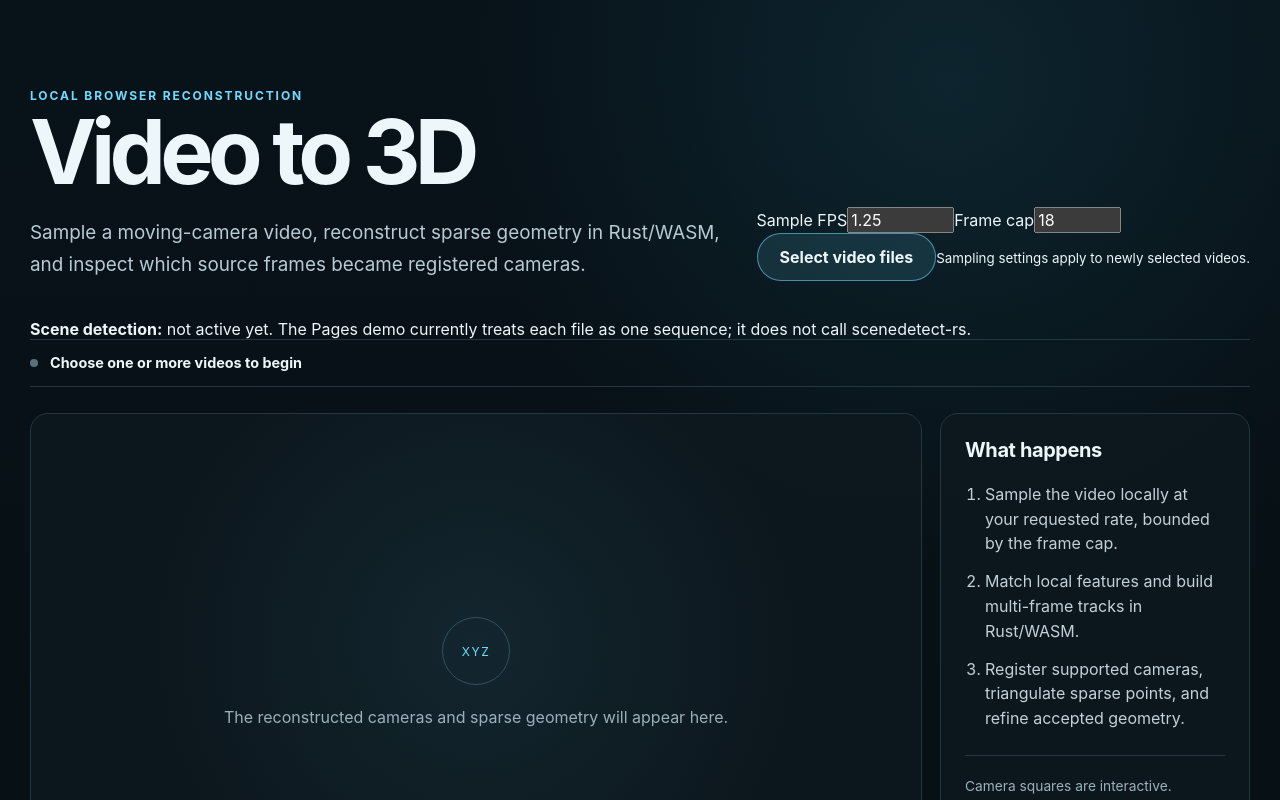
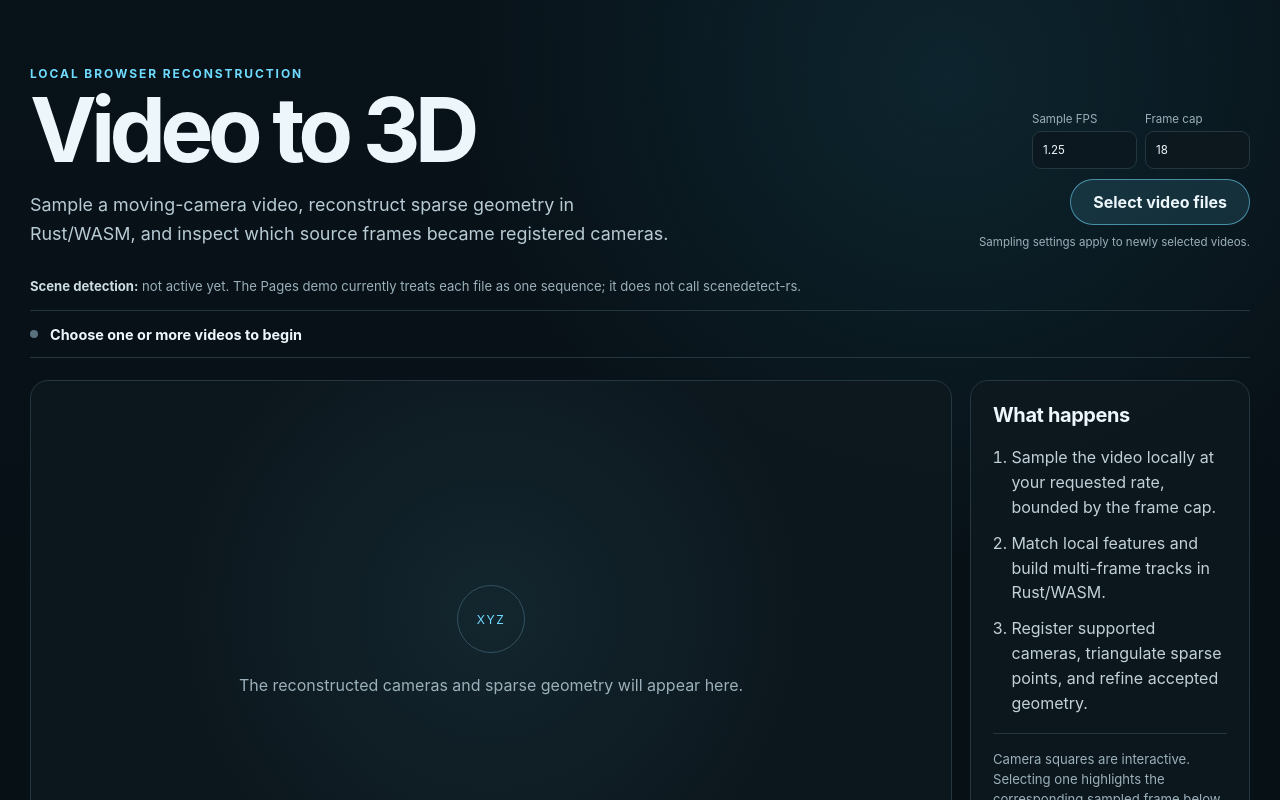
Before and after one commit to moritzbrantner/video-to-3d, a Next.js app in the folder apps/web/: page / in a window 1280 px wide. Shown: the top 800 px of the page. Built offline with nearby package versions, Linux system fonts and the light colour scheme.

Commit message:
style(web): simplify Pages layout and selection states

```diff
--- a/apps/web/app/globals.css
+++ b/apps/web/app/globals.css
@@ -22,15 +22,24 @@ body {
   font-family: Inter, ui-sans-serif, system-ui, -apple-system, BlinkMacSystemFont, "Segoe UI", sans-serif;
 }
 button, input { font: inherit; }
-main { width: min(1220px, calc(100% - 32px)); margin: 0 auto; padding: 64px 0 40px; }
-.hero { display: grid; grid-template-columns: minmax(0, 1fr) auto; gap: 36px; align-items: end; padding: 24px 0 38px; }
+button { color: inherit; }
+main { width: min(1220px, calc(100% - 32px)); margin: 0 auto; padding: 48px 0 40px; }
+.hero { display: grid; grid-template-columns: minmax(0, 1fr) auto; gap: 36px; align-items: end; padding: 18px 0 28px; }
 .eyebrow { margin: 0 0 8px; color: var(--accent); font-size: 0.75rem; font-weight: 750; letter-spacing: 0.16em; text-transform: uppercase; }
 h1 { margin: 0; font-size: clamp(3rem, 7vw, 6.4rem); letter-spacing: -0.065em; line-height: 0.92; }
 h2 { margin: 0; font-size: 1.25rem; letter-spacing: -0.02em; }
-.lede { max-width: 760px; margin: 24px 0 0; color: #b8cbd4; font-size: clamp(1rem, 2vw, 1.18rem); line-height: 1.68; }
-.upload-button { display: inline-flex; min-height: 48px; align-items: center; justify-content: center; border: 1px solid rgba(111, 220, 255, 0.55); border-radius: 999px; padding: 0 22px; background: var(--accent-soft); color: var(--text); cursor: pointer; font-weight: 700; white-space: nowrap; }
+.lede { max-width: 650px; margin: 20px 0 0; color: #b8cbd4; font-size: clamp(1rem, 2vw, 1.12rem); line-height: 1.6; }
+.run-controls { display: grid; justify-items: end; gap: 10px; }
+.run-controls > small { color: var(--muted); font-size: 0.72rem; }
+.sampling-controls { display: flex; gap: 8px; }
+.sampling-controls label { display: grid; gap: 5px; color: var(--muted); font-size: 0.72rem; }
+.sampling-controls input { width: 105px; min-height: 38px; border: 1px solid var(--line); border-radius: 9px; padding: 0 10px; background: rgba(13, 24, 31, 0.9); color: var(--text); }
+.sampling-controls input:focus { outline: 2px solid rgba(111, 220, 255, 0.35); outline-offset: 1px; }
+.upload-button { display: inline-flex; min-height: 46px; align-items: center; justify-content: center; border: 1px solid rgba(111, 220, 255, 0.55); border-radius: 999px; padding: 0 22px; background: var(--accent-soft); color: var(--text); cursor: pointer; font-weight: 700; white-space: nowrap; }
 .upload-button:hover { background: rgba(111, 220, 255, 0.2); }
 .upload-button input { position: absolute; width: 1px; height: 1px; opacity: 0; pointer-events: none; }
+.scene-status { margin-bottom: 14px; color: var(--muted); font-size: 0.82rem; line-height: 1.5; }
+.scene-status strong { color: #cddde4; }
 .status-line { display: flex; min-height: 48px; align-items: center; gap: 12px; border-top: 1px solid var(--line); border-bottom: 1px solid var(--line); color: var(--muted); font-size: 0.9rem; }
 .status-line strong { color: var(--text); }
 .status-dot { width: 8px; height: 8px; border-radius: 50%; background: #58717d; }
@@ -38,46 +47,69 @@ h2 { margin: 0; font-size: 1.25rem; letter-spacing: -0.02em; }
 .status-done { background: #7fe0a3; box-shadow: 0 0 16px rgba(127, 224, 163, 0.45); }
 .status-error { background: #ff8d7d; }
 .video-runs { display: flex; gap: 8px; overflow-x: auto; padding: 12px 0 0; }
-.video-run { min-width: 180px; max-width: 280px; padding: 10px 12px; border: 1px solid var(--line); border-radius: 10px; background: rgba(13, 24, 31, 0.66); color: var(--text); cursor: pointer; text-align: left; }
+.video-run { min-width: 180px; max-width: 280px; padding: 10px 12px; border: 1px solid var(--line); border-radius: 10px; background: rgba(13, 24, 31, 0.66); cursor: pointer; text-align: left; }
 .video-run:hover { border-color: #31515f; background: rgba(18, 34, 43, 0.82); }
 .video-run-active { border-color: rgba(111, 220, 255, 0.65); background: var(--accent-soft); }
 .video-run span { display: block; overflow: hidden; text-overflow: ellipsis; white-space: nowrap; }
 .video-run small { display: block; margin-top: 4px; color: var(--muted); font-size: 0.72rem; }
-.workspace { display: grid; grid-template-columns: minmax(0, 1fr) 310px; gap: 18px; margin-top: 26px; }
+.workspace { display: grid; grid-template-columns: minmax(0, 1fr) 280px; gap: 18px; margin-top: 22px; }
 .viewer-panel, .method-panel, .section-block, .notice { border: 1px solid var(--line); border-radius: 18px; background: rgba(13, 24, 31, 0.9); }
 .viewer-panel { position: relative; min-height: 520px; overflow: hidden; }
 .scene-canvas { display: block; width: 100%; height: 520px; touch-action: none; cursor: grab; background: radial-gradient(circle at 50% 48%, #142733 0%, #091319 68%); }
 .scene-canvas:active { cursor: grabbing; }
-.viewer-caption { position: absolute; left: 16px; bottom: 14px; padding: 8px 11px; border-radius: 8px; background: rgba(4, 10, 13, 0.72); color: var(--muted); font-size: 0.76rem; }
+.viewer-diagnostic { position: absolute; top: 14px; left: 16px; right: 180px; color: var(--muted); font-size: 0.76rem; line-height: 1.4; pointer-events: none; }
+.viewer-caption { position: absolute; left: 16px; bottom: 14px; padding: 8px 11px; border-radius: 8px; background: rgba(4, 10, 13, 0.76); color: var(--muted); font-size: 0.76rem; }
+.selected-frame-preview { position: absolute; top: 14px; right: 14px; width: 150px; padding: 7px; border: 1px solid rgba(111, 220, 255, 0.45); border-radius: 10px; background: rgba(4, 10, 13, 0.82); box-shadow: 0 8px 28px rgba(0, 0, 0, 0.22); }
+.selected-frame-preview img { display: block; width: 100%; aspect-ratio: 16 / 10; object-fit: cover; border-radius: 6px; }
+.selected-frame-preview span { display: block; margin-top: 6px; color: #d5e4ea; font-size: 0.7rem; }
 .empty-viewer { min-height: 520px; display: grid; place-content: center; gap: 8px; padding: 32px; text-align: center; color: var(--muted); background: radial-gradient(circle at 50% 44%, rgba(61, 126, 150, 0.14), transparent 20rem); }
 .empty-viewer p { margin: 0; max-width: 520px; line-height: 1.55; }
 .axis-mark { width: 68px; height: 68px; margin: 0 auto 12px; display: grid; place-items: center; border: 1px solid #31515f; border-radius: 50%; color: var(--accent); letter-spacing: 0.13em; font-size: 0.75rem; }
-.method-panel { padding: 24px; }
-.method-panel ol { margin: 20px 0; padding-left: 1.25rem; color: #c2d1d8; line-height: 1.55; }
-.method-panel li + li { margin-top: 13px; }
-.method-note { margin: 24px 0 0; padding-top: 20px; border-top: 1px solid var(--line); color: var(--muted); font-size: 0.86rem; line-height: 1.55; }
+.method-panel { padding: 22px; }
+.method-panel ol { margin: 18px 0; padding-left: 1.15rem; color: #c2d1d8; line-height: 1.55; }
+.method-panel li + li { margin-top: 11px; }
+.method-note { margin: 18px 0 0; padding-top: 16px; border-top: 1px solid var(--line); color: var(--muted); font-size: 0.82rem; line-height: 1.5; }
 .notice { margin-top: 18px; padding: 14px 16px; }
 .notice-error { border-color: rgba(255, 141, 125, 0.35); color: var(--danger); }
 .section-block { margin-top: 18px; padding: 22px; }
 .section-heading { display: flex; align-items: end; justify-content: space-between; gap: 24px; margin-bottom: 18px; }
 .section-heading p:last-child { margin: 0; color: var(--muted); font-size: 0.83rem; }
-.frame-strip { display: grid; grid-auto-flow: column; grid-auto-columns: minmax(128px, 1fr); gap: 8px; overflow-x: auto; padding-bottom: 8px; }
-.frame-strip figure { margin: 0; }
-.frame-strip img { display: block; width: 100%; aspect-ratio: 16 / 10; object-fit: cover; border-radius: 8px; border: 1px solid #253945; }
-.frame-strip figcaption { margin-top: 6px; color: var(--muted); font-size: 0.72rem; }
-.warnings { margin: 0; padding-left: 1.15rem; color: #c8d6dc; line-height: 1.6; }
+.frame-strip { display: grid; grid-auto-flow: column; grid-auto-columns: 150px; gap: 8px; overflow-x: auto; padding: 2px 2px 9px; }
+.frame-card { display: grid; grid-template-columns: 1fr auto; gap: 5px 8px; margin: 0; border: 1px solid transparent; border-radius: 10px; padding: 5px; background: transparent; cursor: pointer; text-align: left; }
+.frame-card:hover { border-color: #31515f; background: rgba(111, 220, 255, 0.05); }
+.frame-card-selected { border-color: rgba(111, 220, 255, 0.72); background: var(--accent-soft); }
+.frame-card img { grid-column: 1 / -1; display: block; width: 100%; aspect-ratio: 16 / 10; object-fit: cover; border-radius: 7px; border: 1px solid #253945; }
+.frame-card span { font-size: 0.74rem; color: #dce9ee; }
+.frame-card small { color: var(--muted); font-size: 0.7rem; }
+.selection-summary { margin: 10px 0 0; color: var(--muted); font-size: 0.78rem; }
+.diagnostics { padding: 0; overflow: hidden; }
+.diagnostics summary { cursor: pointer; padding: 18px 22px; color: #dbe9ee; font-weight: 650; }
+.diagnostics summary:hover { background: rgba(111, 220, 255, 0.05); }
+.diagnostics-body { border-top: 1px solid var(--line); padding: 10px 22px 20px; }
+.warnings { margin: 16px 0 0; padding-left: 1.15rem; color: #c8d6dc; line-height: 1.6; }
 .warnings li + li { margin-top: 7px; }
 .table-wrap { overflow-x: auto; }
 table { width: 100%; border-collapse: collapse; font-size: 0.86rem; }
-th, td { padding: 11px 10px; border-top: 1px solid var(--line); text-align: left; white-space: nowrap; }
-th { border-top: 0; color: var(--muted); font-weight: 600; }
+th, td { padding: 11px 10px; border-top: 1px solid var(--line); text-align: left; }
+th { color: var(--muted); font-weight: 600; white-space: nowrap; }
 td { color: #d6e2e7; }
+tr:first-child th, tr:first-child td { border-top: 0; }
 footer { padding: 30px 0 8px; color: #6f8995; font-size: 0.8rem; text-align: center; }
 
 @media (max-width: 860px) {
-  main { width: min(100% - 20px, 1220px); padding-top: 32px; }
-  .hero { grid-template-columns: 1fr; align-items: start; gap: 24px; }
+  main { width: min(100% - 20px, 1220px); padding-top: 28px; }
+  .hero { grid-template-columns: 1fr; align-items: start; gap: 22px; }
+  .run-controls { justify-items: start; width: 100%; }
+  .sampling-controls { width: 100%; }
+  .sampling-controls label { flex: 1; }
+  .sampling-controls input { width: 100%; }
   .workspace { grid-template-columns: 1fr; }
   .viewer-panel, .scene-canvas, .empty-viewer { min-height: 390px; height: 390px; }
   .section-heading { align-items: start; flex-direction: column; gap: 8px; }
 }
+
+@media (max-width: 560px) {
+  .viewer-diagnostic { right: 16px; }
+  .selected-frame-preview { top: auto; bottom: 56px; width: 128px; }
+  .viewer-caption { right: 16px; }
+}
```
